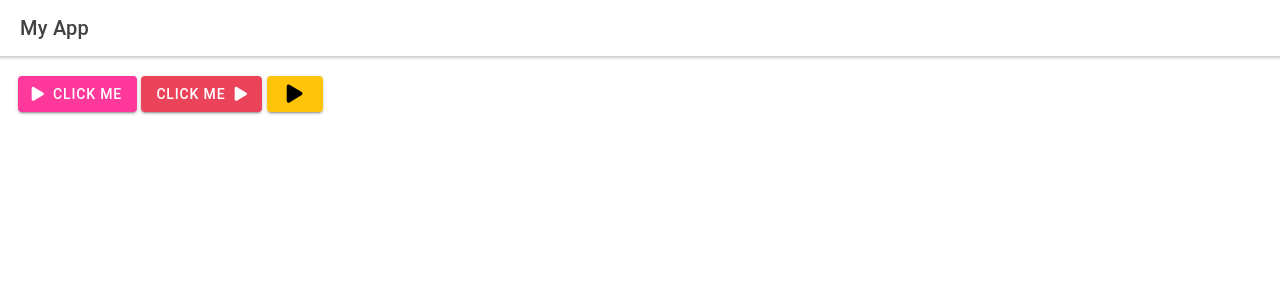
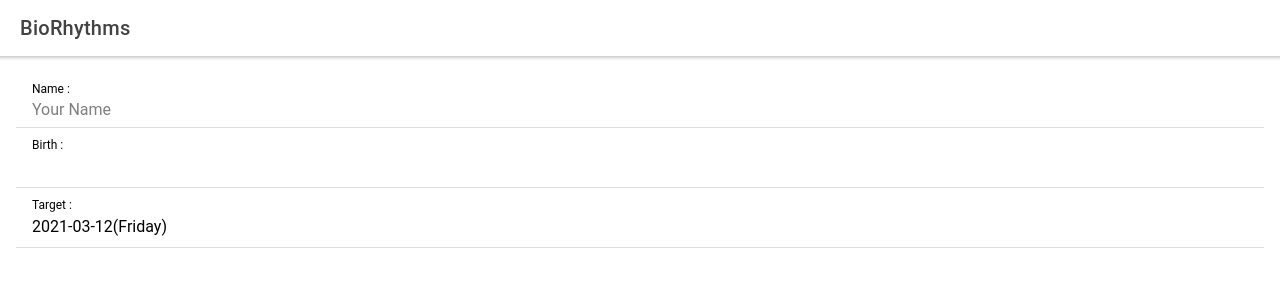
Before and after one commit to Lee-Gwang-soo/ionic-biorhythmCal, a React (Create React App) app: page / in a window 1280 px wide. Shown: the top 300 px of the page. Built offline with nearby package versions, Linux system fonts and the light colour scheme.

Commit message:
ionic-react UI와 state 등이 세팅된 App.js

```diff
--- a/src/App.js
+++ b/src/App.js
@@ -1,46 +1,60 @@
 import {
 	IonApp,
-  IonButton,
 	IonContent,
 	IonHeader,
-  IonIcon,
 	IonTitle,
-  IonToast,
-  IonToolbar
-} from '@ionic/react'
-import React, {useState} from 'react';
-import { play as playIcon } from 'ionicons/icons'
+	IonToolbar,
+	IonLabel,
+	IonItem,
+	IonInput,
+	IonDatetime
+} from '@ionic/react';
+import React, { useState } from 'react';
+import BiorhythmCard from './component/BiorhythmCard';
 
 function App() {
-  const [showToast, setShowToast] = useState(false);
-  // IonToast 기능중에 open값으로 true와 false를 줄 수 있다.
-  const handleClick= () => {
-    setShowToast(true)
-    setTimeout(()=> setShowToast(false), 1500);
-  }
+	const [ name, setName ] = useState('');
+	const [ birthDate, setBirthDate ] = useState('');
+	const [ targetDate, setTargetDate ] = useState(new Date().toISOString());
+
 	return (
 		<IonApp>
 			<IonHeader>
 				<IonToolbar>
-        <IonTitle>My App</IonTitle>
+					<IonTitle>BioRhythms</IonTitle>
 				</IonToolbar>
 			</IonHeader>
 			<IonContent className="ion-padding">
-        {/* Ionbutton은 color 속성있음 (primary, secondary, warning 등등)
-        color 속성값들 : https://ionicframework.com/docs/theming/basics
-        IonIcon에는 slot 속성이 있음. (start , end, icon-only) */}
-        <IonButton color="primary" onClick={handleClick}>
-        <IonIcon icon={playIcon} slot="start"/>
-          Click Me
-        </IonButton>
-        <IonButton color="danger" onClick={handleClick}>
-        <IonIcon icon={playIcon} slot="end"/>
-          Click Me
-        </IonButton>
-        <IonButton color="warning" onClick={handleClick}>
-        <IonIcon icon={playIcon} slot="icon-only"/>
-        </IonButton>
-        <IonToast isOpen={showToast} message="Hello world!" />
+				{/* claaName에 "ion-padding"이라는 Name을 지정해주면 Ionic에 지정된 css가 적용된다. */}
+				{birthDate && <BiorhythmCard name={name} birthDate={birthDate} targetDate={targetDate} />}
+				<IonItem>
+					<IonLabel position="stacked">Name : </IonLabel>
+					{/* IonLabel에는 position이라는 속성값이 있다. fixed(모든 라벨의 영역을 같은값으로 고정), floating(일반적인 label에 애니메이션동작 추가), stacked(처음부터 애니메이션동작) */}
+					<IonInput
+						type="text"
+						placeholder="Your Name"
+						value={name}
+						onIonChange={(event) => setName(event.detail.value)}
+					/>
+					{/* IonInput에서는 React와 달리 onChange가 아닌 onIonChange함수를 써야하고, event.target 대신에 event.detail을 써야한다 */}
+				</IonItem>
+				<IonItem>
+					<IonLabel position="stacked">Birth : </IonLabel>
+					<IonDatetime
+						displayFormat="YYYY-MM-DD(DDDD)"
+						value={birthDate}
+						onIonChange={(event) => setBirthDate(event.detail.value)}
+					/>
+					{/* IonDateTime은 날짜를 선택하게 해주는 라이브러리, displayFormat으로 입력값을 custom할 수 있다. */}
+				</IonItem>
+				<IonItem>
+					<IonLabel position="stacked">Target : </IonLabel>
+					<IonDatetime
+						displayFormat="YYYY-MM-DD(DDDD)"
+						value={targetDate}
+						onIonChange={(event) => setTargetDate(event.detail.value)}
+					/>
+				</IonItem>
 			</IonContent>
 		</IonApp>
 	);
```
Lines whose indentation alone changed are shown as unchanged.
